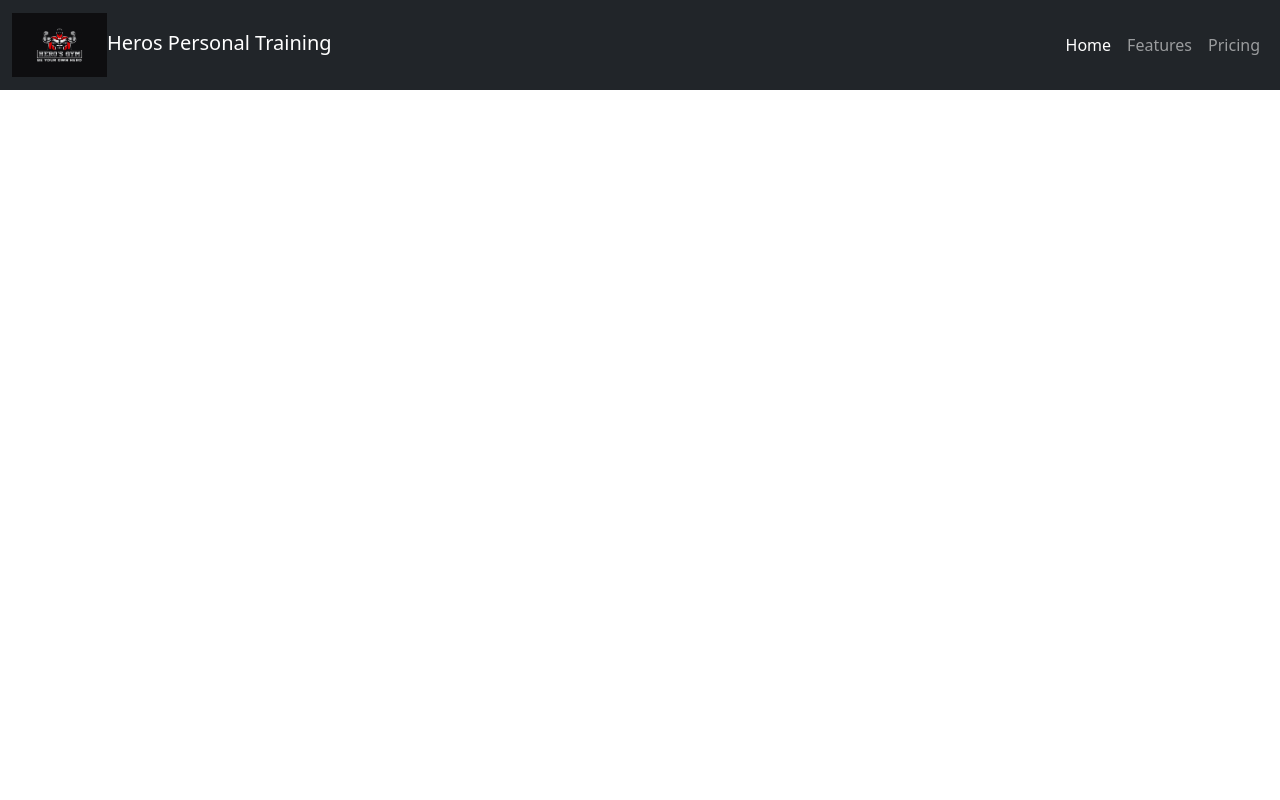
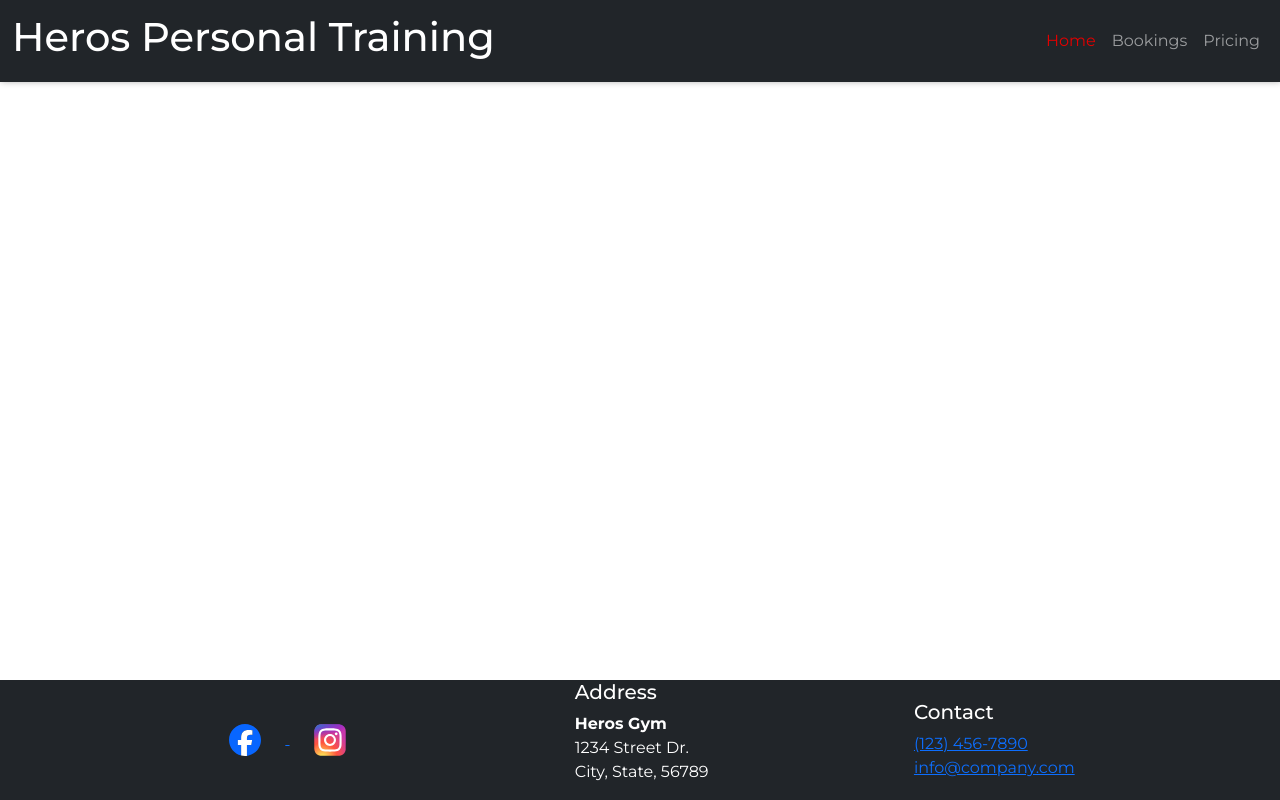
Before and after one commit to defridge/PP4-PT-Booking, a Django app: page / in a window 1280 px wide. Run offline with Django 4.2, Linux system fonts and the light colour scheme; some libraries are stand-ins or nearby versions.

Commit message:
Added footer and social media icons

```diff
--- a/static/css/base.css
+++ b/static/css/base.css
@@ -1,6 +1,72 @@
+/* Google Fonts Import */
+@import url('https://fonts.googleapis.com/css2?family=Montserrat:ital,wght@0,100..900;1,100..900&display=swap');
 
+:root {
+    /* Fonts */
+    --main-font: 'Montserrat', serif;
+
+    /* Utils */
+    --small-box-shadow: 1px -1px 7px 0 #00000061;
+    --border: 1px solid #00000030;
+}
+
+html, body {
+    height: 100%;
+}
+
+body {
+    display: flex;
+    flex-direction: column;
+    font-family: var(--main-font);
+}
+
+h1, h2, h3, h4, h5, h6 {
+    font-family: var(--main-font);
+}
+
+main {
+    flex: 1 0 auto;
+    background-color: white
+}
 
 /* Header Styles */
 #navbarNav {
     justify-content: flex-end;
 }
+
+.navbar {
+    box-shadow: var(--small-box-shadow);
+}
+
+.active {
+    color: #e20000 !important;
+}
+
+/* Footer */
+footer {
+    flex-shrink: 0;
+    background-color: #212529;
+    display: flex;
+    flex-direction: row;
+    justify-content: space-evenly;
+    align-items: center;
+    border-top: var(--small-box-shadow);
+    color: #ffffff
+
+}
+
+.social-icon {
+    height: 2rem;
+    margin: 1.5rem;
+}
+
+.address .contact {
+    color: #ffffff
+}
+
+/* Media query for small phones (442px and below) */
+@media only screen and (max-width: 442px) {
+    #title {
+        font-size: 20px;
+    }
+}
--- a/templates/base.html
+++ b/templates/base.html
@@ -18,5 +18,12 @@
 </head>
 <body>
     {% include 'includes/header.html' %}
+
+    <main>
+        {% block content %}
+        {% endblock %}
+    </main>
+
+    {% include 'includes/footer.html' %}
 </body>
 </html>
--- /dev/null
+++ b/templates/includes/footer.html
@@ -0,0 +1,27 @@
+{% load static %}
+
+<footer>
+    <div class="soical-meida">
+        <a href="" target="_blank" rel="noopener" aria-label="Facebook - Opens in new tab">
+            <img src="{% static '/icons/facebook-round-color-icon.svg' %}" alt="Facebook Icon" class="social-icon">
+        </a>
+        <a href="" target="_blank" rel="noopener" aria-label="Instagram - Opens in new tab">
+            <img src="{% static '/icons/ig-instagram-icon.svg' %}" alt="Instagram Icon" class="social-icon">
+        </a>
+    </div>
+    <div class="address">
+        <address>
+            <h5>Address</h5>
+            <strong>Heros Gym</strong><br>
+            1234 Street Dr.<br>
+            City, State, 56789<br>
+
+        </address>
+    </div>
+    <div class="contact">
+        <h5>Contact</h5>
+        <a href="tel:+1234567890">(123) 456-7890</a><br>
+        <a href="mailto:info@company.com">info@company.com</a>
+    </div>
+
+</footer>
--- a/templates/includes/header.html
+++ b/templates/includes/header.html
@@ -4,17 +4,17 @@
     <nav class="navbar navbar-dark navbar-expand-lg bg-dark">
         <div class="container-fluid">
         <!-- Logo -->
-          <a class="navbar-brand" href="#"><img src="{% static 'images/logo.webp' %}" alt="Heros Personal Training Logo" height="64" width="95" class="logo">Heros Personal Training</a>
+          <a class="navbar-brand" href="{% url 'home' %}"><h1 id="title">Heros Personal Training</h1></a>
           <button class="navbar-toggler" type="button" data-bs-toggle="collapse" data-bs-target="#navbarNav" aria-controls="navbarNav" aria-expanded="false" aria-label="Toggle navigation">
             <span class="navbar-toggler-icon"></span>
           </button>
           <div class="collapse navbar-collapse" id="navbarNav">
             <ul class="navbar-nav">
               <li class="nav-item">
-                <a class="nav-link active" aria-current="page" href="#">Home</a>
+                <a class="nav-link active" aria-current="page" href="{% url 'home' %}">Home</a>
               </li>
               <li class="nav-item">
-                <a class="nav-link" href="#">Features</a>
+                <a class="nav-link" href="#">Bookings</a>
               </li>
               <li class="nav-item">
                 <a class="nav-link" href="#">Pricing</a>
```
Also changed, not shown: static/icons/facebook-round-color-icon.svg (added), static/icons/ig-instagram-icon.svg (added).
